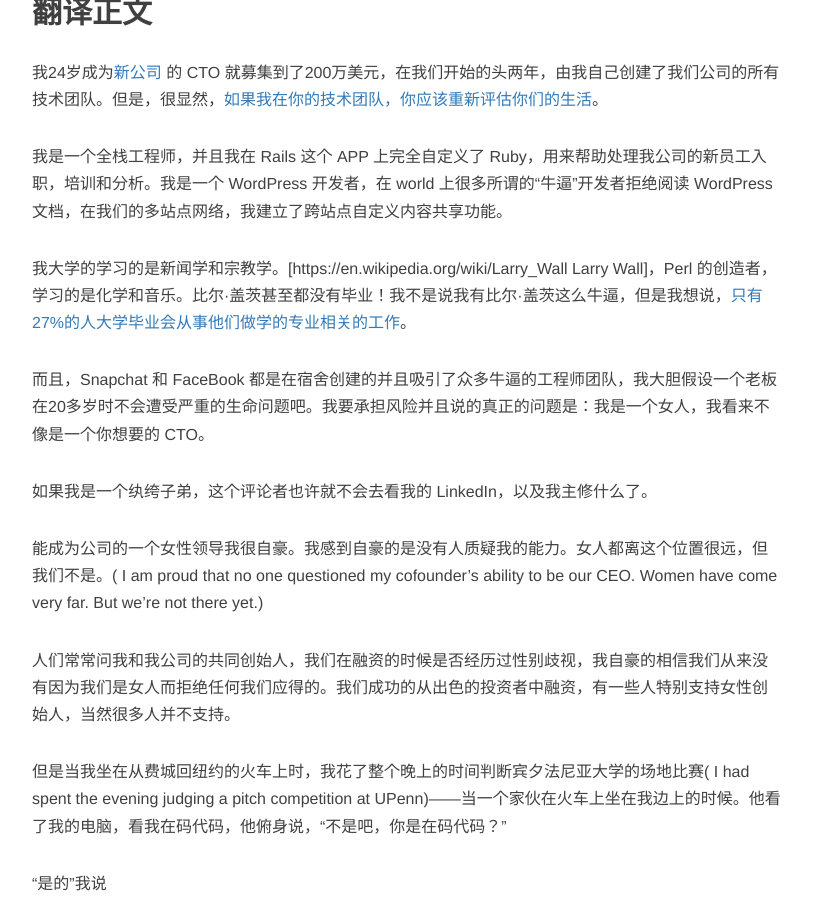
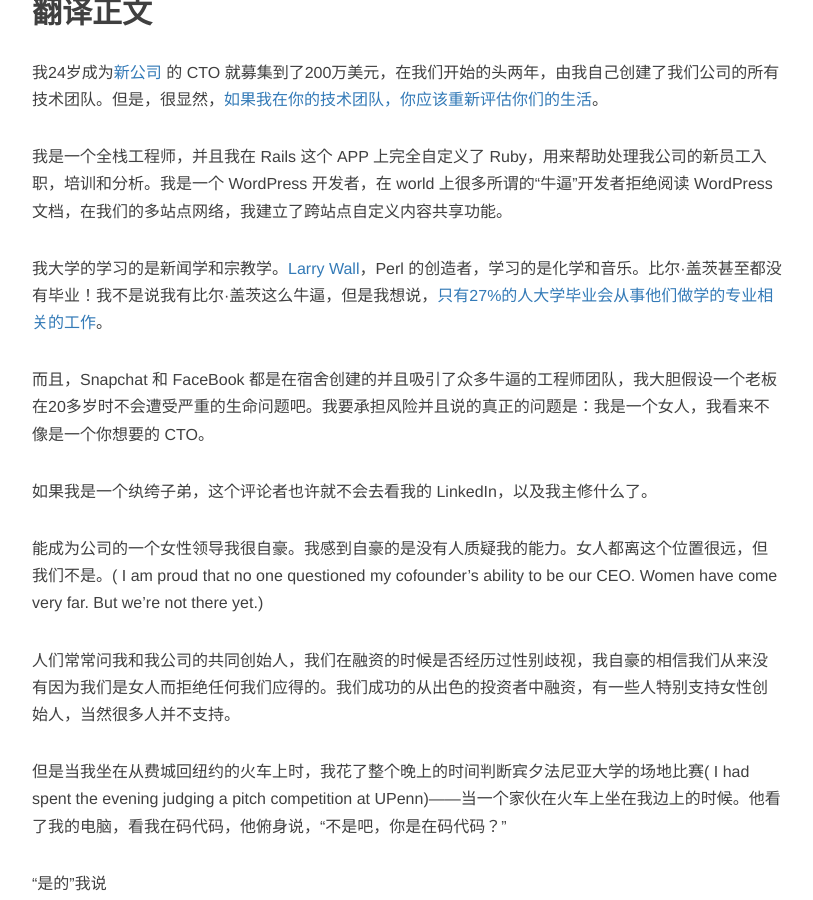
Before and after one commit to MrFuFuFu/mrfufufu.github.io, a Jekyll site: the page built from _posts/2015-08-18-never_read_the_comments.markdown, in a window 1280 px wide and 900 px high, scrolled down 977 px. Shown: the whole window, without its empty margins (233-1046 px from the left). Built offline with Jekyll 4.4.1, drawn with Linux system fonts in a browser that asks for light colours; nearby versions of some CDN libraries; comment, search, counter and statistics services are not loaded; some of the changed text lies outside the part shown.

Commit message:
modify bug

```diff
--- a/_posts/2015-08-18-never_read_the_comments.markdown
+++ b/_posts/2015-08-18-never_read_the_comments.markdown
@@ -28,7 +28,7 @@
 
 我是一个全栈工程师，并且我在 Rails 这个 APP 上完全自定义了 Ruby，用来帮助处理我公司的新员工入职，培训和分析。我是一个 WordPress 开发者，在 world 上很多所谓的“牛逼”开发者拒绝阅读 WordPress 文档，在我们的多站点网络，我建立了跨站点自定义内容共享功能。
 
-我大学的学习的是新闻学和宗教学。[https://en.wikipedia.org/wiki/Larry_Wall Larry Wall]，Perl 的创造者，学习的是化学和音乐。比尔·盖茨甚至都没有毕业！我不是说我有比尔·盖茨这么牛逼，但是我想说，[只有27%的人大学毕业会从事他们做学的专业相关的工作](http://www.washingtonpost.com/blogs/wonkblog/wp/2013/05/20/only-27-percent-of-college-grads-have-a-job-related-to-their-major/)。
+我大学的学习的是新闻学和宗教学。[Larry Wall](https://en.wikipedia.org/wiki/Larry_Wall)，Perl 的创造者，学习的是化学和音乐。比尔·盖茨甚至都没有毕业！我不是说我有比尔·盖茨这么牛逼，但是我想说，[只有27%的人大学毕业会从事他们做学的专业相关的工作](http://www.washingtonpost.com/blogs/wonkblog/wp/2013/05/20/only-27-percent-of-college-grads-have-a-job-related-to-their-major/)。
 
 而且，Snapchat 和 FaceBook 都是在宿舍创建的并且吸引了众多牛逼的工程师团队，我大胆假设一个老板在20多岁时不会遭受严重的生命问题吧。我要承担风险并且说的真正的问题是：我是一个女人，我看来不像是一个你想要的 CTO。
 
@@ -73,7 +73,7 @@
 
 **I studied Journalism and Religious Studies in college. Larry Wall, the creator of Perl, studied chemistry and music. Bill Gates didn’t even graduate. I’m not saying I’m Bill Gates, but I am saying that only 27% of college graduates end up doing work related to their majors.**
 
-我大学的学习的是新闻学和宗教学。[https://en.wikipedia.org/wiki/Larry_Wall Larry Wall]，Perl 的创造者，学习的是化学和音乐。比尔·盖茨甚至都没有毕业！我不是说我有比尔·盖茨这么牛逼，但是我想说，[只有27%的人大学毕业会从事他们做学的专业相关的工作](http://www.washingtonpost.com/blogs/wonkblog/wp/2013/05/20/only-27-percent-of-college-grads-have-a-job-related-to-their-major/)。
+我大学的学习的是新闻学和宗教学。[Larry Wall](https://en.wikipedia.org/wiki/Larry_Wall)，Perl 的创造者，学习的是化学和音乐。比尔·盖茨甚至都没有毕业！我不是说我有比尔·盖茨这么牛逼，但是我想说，[只有27%的人大学毕业会从事他们做学的专业相关的工作](http://www.washingtonpost.com/blogs/wonkblog/wp/2013/05/20/only-27-percent-of-college-grads-have-a-job-related-to-their-major/)。
 
 **And, in a world where Snapchat and Facebook were built in dorm rooms and attracted great engineering teams, I’m going to guess that having a boss in their 20s isn’t cause for serious life-questioning either. I’m going to go out on a limb and say that the real problem is that I’m a woman, and I don’t look like you want a CTO to look.**
 
```
